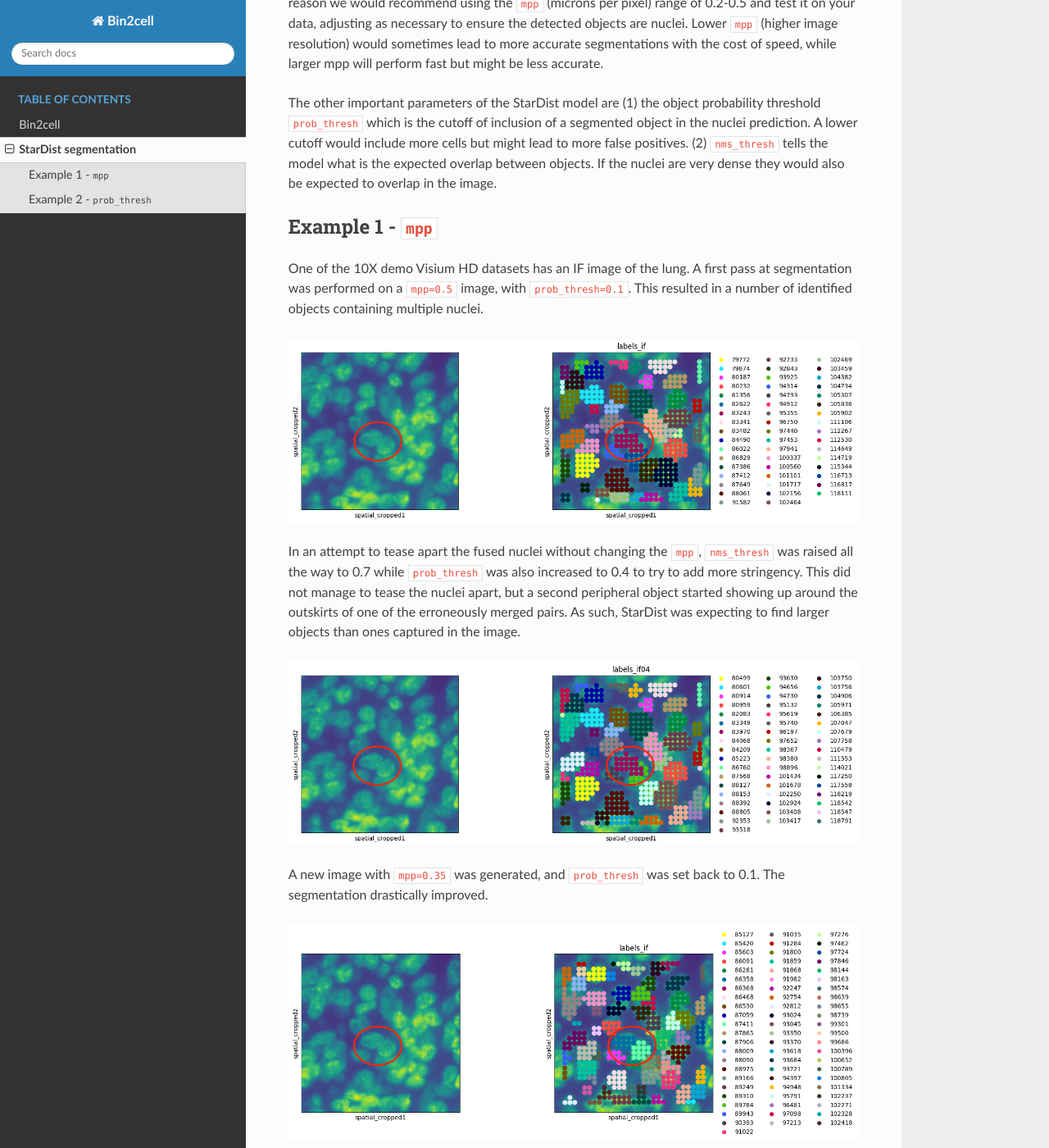
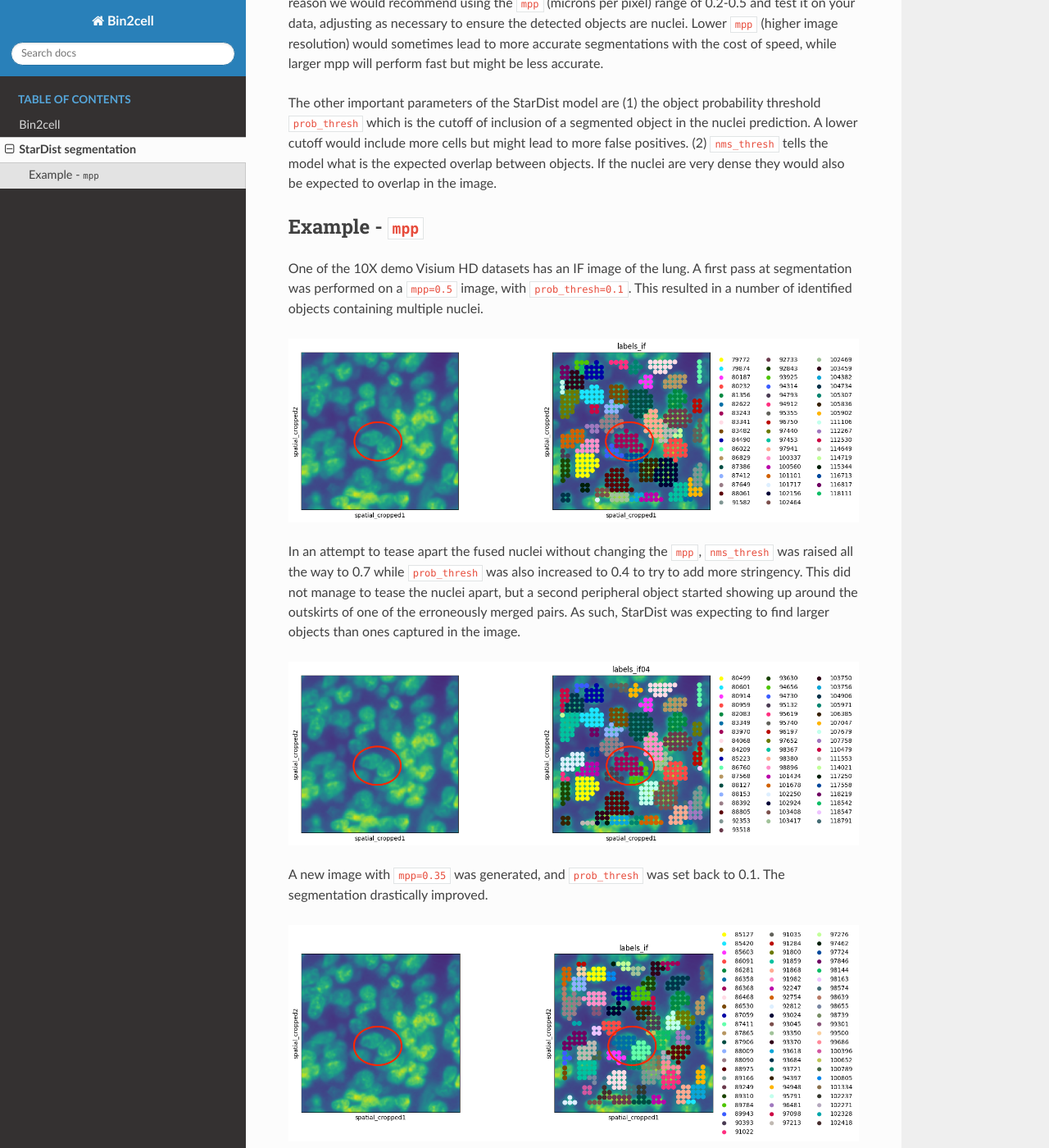
Before and after one commit to Teichlab/bin2cell, a Sphinx documentation site: the page built from docs/segmentation.rst, in a window 1280 px wide and 1400 px high, scrolled down 288 px. Shown: the whole window at 82% size. Built offline with Sphinx 7.4.7 and the Read the Docs theme 2.0.0, drawn with Linux system fonts in a browser that asks for light colours; some of the changed text lies outside the part shown.

Commit message:
clean up example syntax

```diff
--- a/docs/segmentation.rst
+++ b/docs/segmentation.rst
@@ -5,8 +5,8 @@ The utility and performance of specific StarDist models (H&E or fluorescence) is
 
 The other important parameters of the StarDist model are (1) the object probability threshold ``prob_thresh`` which is the cutoff of inclusion of a segmented object in the nuclei prediction. A lower cutoff would include more cells but might lead to more false positives. (2) ``nms_thresh`` tells the model what is the expected overlap between objects. If the nuclei are very dense they would also be expected to overlap in the image.
 
-Example 1 - ``mpp``
--------------------
+Example - ``mpp``
+-----------------
 
 One of the 10X demo Visium HD datasets has an IF image of the lung. A first pass at segmentation was performed on a ``mpp=0.5`` image, with ``prob_thresh=0.1``. This resulted in a number of identified objects containing multiple nuclei.
 
@@ -22,8 +22,3 @@ A new image with ``mpp=0.35`` was generated, and ``prob_thresh`` was set back to
 
 .. image:: images/mpp3.png
   :width: 100%
-
-Example 2 - ``prob_thresh``
----------------------------
-
-Example 2
```
